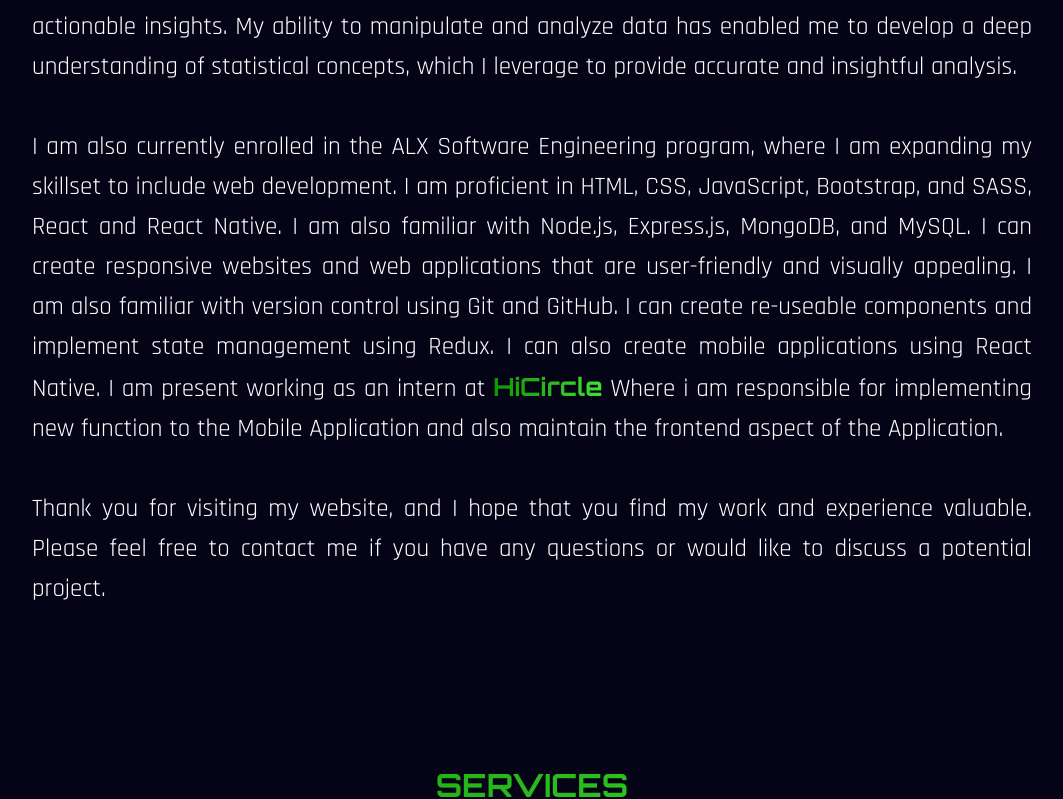
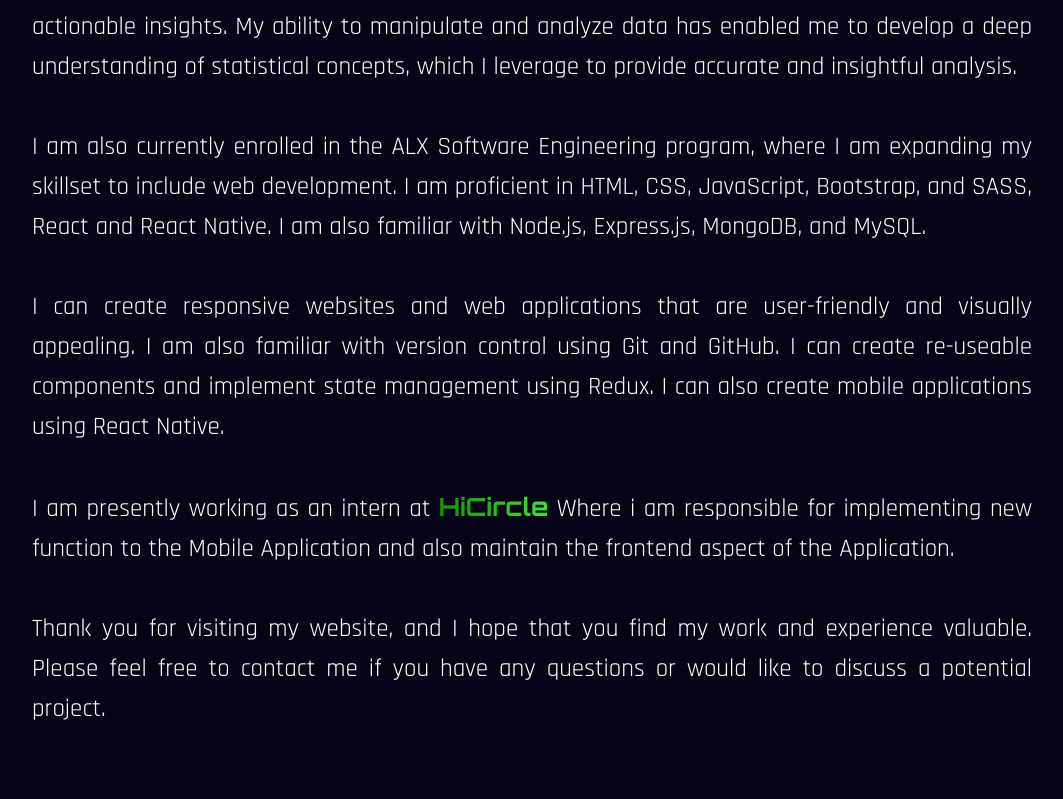
Before and after one commit to OlamidotunIY/Personal-Portfolio, a React (Vite) app: page / in a window 1280 px wide. Shown: the part 1247-2046 px from the top of the page, without its empty margins (108-1171 px from the left). Built offline with nearby package versions, Linux system fonts and the light colour scheme; a web font is replaced by a local one.

Commit message:
fix: about section

```diff
--- a/src/components/About.jsx
+++ b/src/components/About.jsx
@@ -1,8 +1,8 @@
-import {motion} from "framer-motion";
-import { fadeIn } from "../utils/variants"
-import { pPicture } from "../assets"
+import { motion } from "framer-motion";
+import { fadeIn } from "../utils/variants";
+import { pPicture } from "../assets";
 const About = () => {
-	return (
+  return (
     <div className="lg:px-10 w-full mb-10 mt-10" id="about">
       <div className="lg:px-[100px] md:px-5 px-5">
         <div className="w-full text-center relative">
@@ -19,11 +19,11 @@ const About = () => {
               viewport={{ once: false, amount: 0.7 }}
             >
               Welcome to my portfolio website. My name is{" "}
-              <strong className="h3">IYANDA OLAMIDOTUN KOLAPO</strong>, and I am an
-              undergraduate student at the University of Agriculture Abeokuta,
-              studying statistics. I am currently in my final year, and I am
-              passionate about using data to derive insights that can be used to
-              solve real-world problems.
+              <strong className="h3">IYANDA OLAMIDOTUN KOLAPO</strong>, and I am
+              an undergraduate student at the University of Agriculture
+              Abeokuta, studying statistics. I am currently in my final year,
+              and I am passionate about using data to derive insights that can
+              be used to solve real-world problems.
             </motion.p>
             <motion.p
               className="text-justify text-[25px] leading-10"
@@ -48,8 +48,41 @@ const About = () => {
               I am also currently enrolled in the ALX Software Engineering
               program, where I am expanding my skillset to include web
               development. I am proficient in HTML, CSS, JavaScript, Bootstrap,
-              and SASS, React and React Native. I am also familiar with Node.js, Express.js, MongoDB, and MySQL.
-              I can create responsive websites and web applications that are user-friendly and visually appealing. I am also familiar with version control using Git and GitHub. I can create re-useable components and implement state management using Redux. I can also create mobile applications using React Native. I am present working as an intern at{" "} <a href="" target="_blank" rel="noopener noreferrer" className="text-gradient">HiCircle</a> Where i am responsible for implementing new function to the Mobile Application and also maintain the frontend aspect of the Application.
+              and SASS, React and React Native. I am also familiar with Node.js,
+              Express.js, MongoDB, and MySQL.
+            </motion.p>
+            <motion.p
+              className="text-justify text-[25px] leading-10"
+              variants={fadeIn("right", 0.4)}
+              initial="hidden"
+              whileInView={"show"}
+              viewport={{ once: false, amount: 0.7 }}
+            >
+              I can create responsive websites and web applications that are
+              user-friendly and visually appealing. I am also familiar with
+              version control using Git and GitHub. I can create re-useable
+              components and implement state management using Redux. I can also
+              create mobile applications using React Native.
+            </motion.p>
+            <motion.p
+              className="text-justify text-[25px] leading-10"
+              variants={fadeIn("right", 0.5)}
+              initial="hidden"
+              whileInView={"show"}
+              viewport={{ once: false, amount: 0.7 }}
+            >
+              I am presently working as an intern at{" "}
+              <a
+                href=""
+                target="_blank"
+                rel="noopener noreferrer"
+                className="text-gradient"
+              >
+                HiCircle
+              </a>{" "}
+              Where i am responsible for implementing new function to the Mobile
+              Application and also maintain the frontend aspect of the
+              Application.
             </motion.p>
             <motion.p
               className="text-justify text-[25px] leading-10"
--- a/src/components/Projects.jsx
+++ b/src/components/Projects.jsx
@@ -63,16 +63,7 @@ const ProjectCard = ({
             >
               <FaArrowRight />
             </a>
-          ) : (
-            <a
-                className='mr-10'
-              style={{
-                animation: `arrowLive 1.5s infinite linear`,
-              }}
-            >
-              <FaArrowRight />
-            </a>
-          )}
+          ) : null}
         </div>
         <p className="mt-2 text-secondary text-[14px]">{description}</p>
       </div>
```
